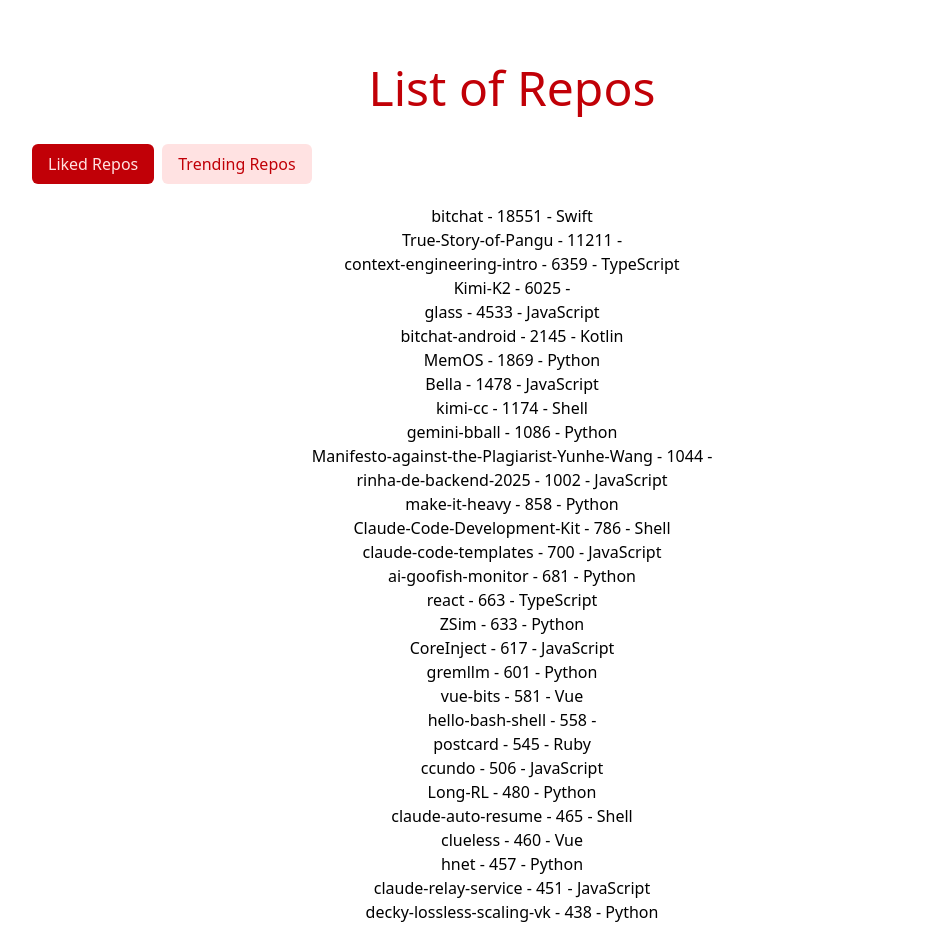
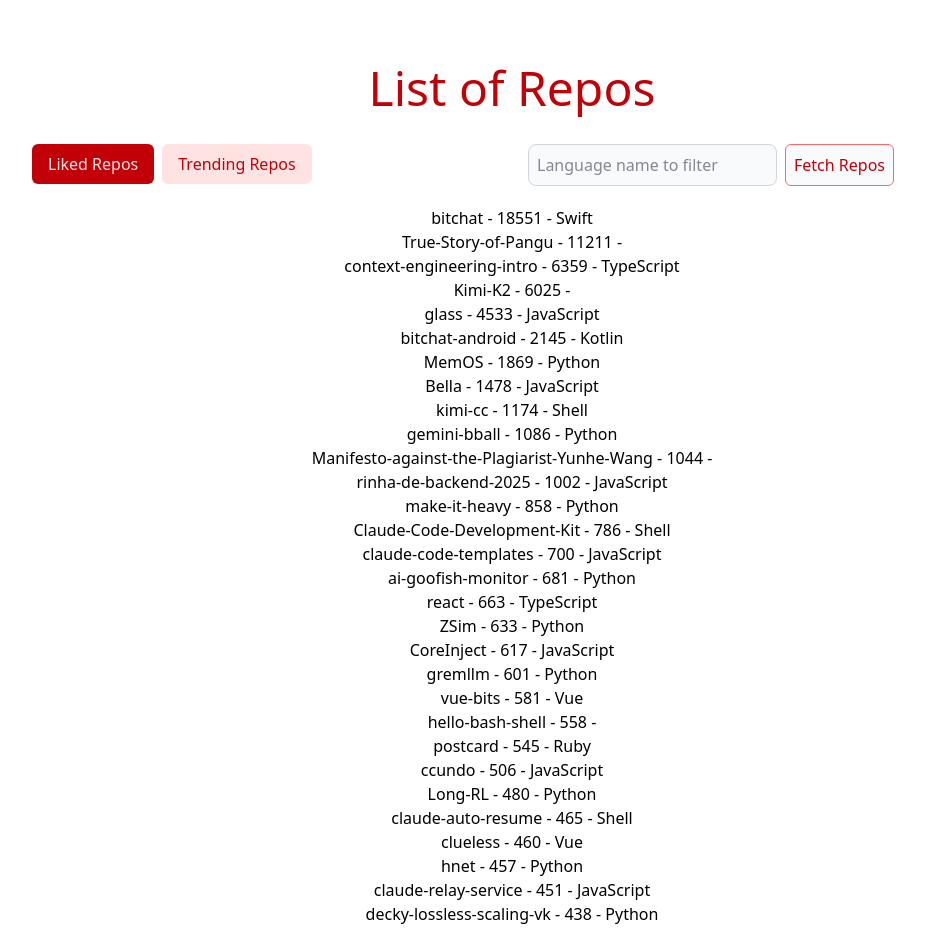
Before and after one commit to karuna-1001/red-repo, a React (Vite) app: page / in a window 1280 px wide. Shown: the whole page, without its empty margins (128-1053 px from the left). Built offline with nearby package versions, Linux system fonts and the light colour scheme.

Commit message:
feat(ui): add language input

```diff
--- a/src/components/TheHeader/index.tsx
+++ b/src/components/TheHeader/index.tsx
@@ -1,11 +1,13 @@
 import type TheHeaderProps from "./types";
 const TheHeader = ({activeTab,
-  setActiveTab,}: TheHeaderProps) => {
+  setActiveTab,
+  languageValue,
+  setLanguageValue,}: TheHeaderProps) => {
   return (
     <div data-role="the-header" className="mt-10 mb-5">
       <h1 className="my-8 text-5xl text-red-700">List of Repos</h1>
       <div className="grid gap-4 text-left md:grid-cols-2">
-        <div className="">
+        <div>
           <button
             onClick={() => setActiveTab("liked")}
             className={`ml-2 cursor-pointer rounded-md px-4 py-2 ${activeTab === "liked" ? "bg-red-700 text-red-100" : "bg-red-100 text-red-700"}`}
@@ -19,6 +21,21 @@ const TheHeader = ({activeTab,
             Trending Repos
           </button>
         </div>
+        <div>
+          <input
+            type="text"
+            id="language"
+            value={languageValue}
+            onChange={(ev) => setLanguageValue(ev.target.value)}
+            className="ml-2 rounded-lg border border-gray-300 bg-gray-50 p-2  text-gray-900 focus:border-red-500 focus:ring-red-500"
+            placeholder="Language name to filter"
+          />
+          <button
+            className={`ml-2 cursor-pointer rounded-md border border-red-400 bg-gray-50 p-2  text-red-700 focus:text-red-500`}
+          >
+            Fetch Repos
+          </button>
+        </div>
       </div>
     </div>
   );
--- a/src/components/TheHeader/types.ts
+++ b/src/components/TheHeader/types.ts
@@ -3,4 +3,6 @@ import type { Tab } from "../../types";
 export default interface TheHeaderProps {
   activeTab: Tab;
   setActiveTab: (tab: Tab) => void;
+  languageValue: string;
+  setLanguageValue: (value: string) => void;
 }
```
